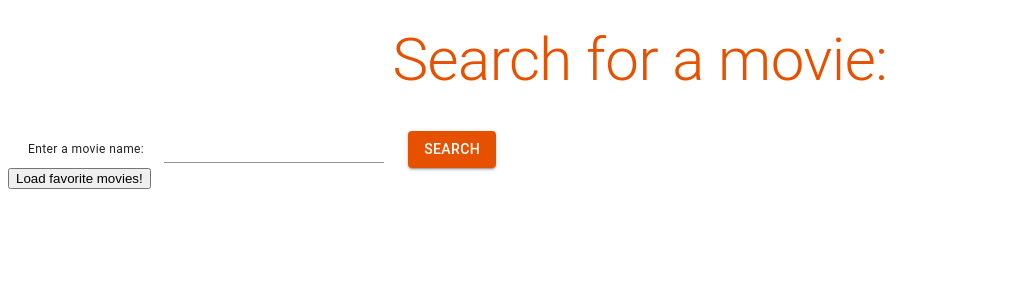
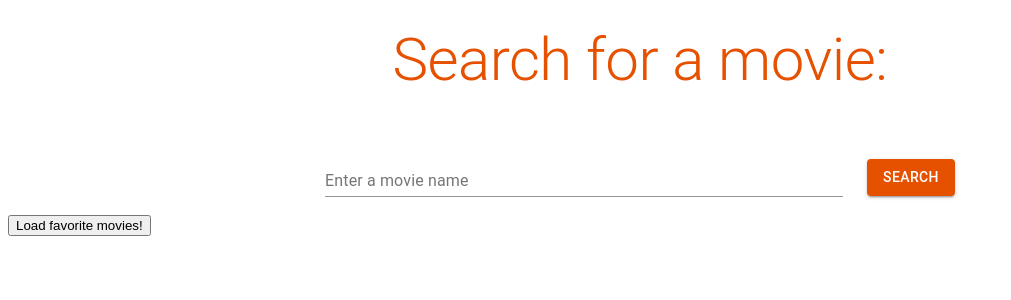
Before and after one commit to marcelo-vp/movies, a React app: page / in a window 1280 px wide. Shown: the top 300 px of the page, without its empty margins (0-1011 px from the left). Built offline with nearby package versions, Linux system fonts and the light colour scheme; the HTML template or start-up script is replaced by a standard one.

Commit message:
Upgraded the Search component layout with material UI

```diff
--- a/movies/static/src/components/Search/Search.js
+++ b/movies/static/src/components/Search/Search.js
@@ -1,5 +1,8 @@
-import React, { Component, Fragment } from 'react';
-import { Button, TextField, Typography } from '@material-ui/core';
+import React, { Component } from 'react';
+import {
+    Card, CardActions, CardContent, Button,
+    TextField, Typography
+} from '@material-ui/core';
 import Api from '../../libs/Api';
 
 class Search extends Component {
@@ -20,12 +23,12 @@ class Search extends Component {
         this.setState({ showResults: false });
 
         if (!this.state.movieName) {
-            this.setState({ placeholder: 'Fill in a name...' });
+            this.setState({ helperText: 'Fill in a name!' });
             return;
         }
 
-        if (this.state.placeholder) {
-            this.setState({ placeholder: '' });
+        if (this.state.helperText) {
+            this.setState({ helperText: '' });
         }
 
         const result = await Api.get(
@@ -69,14 +72,62 @@ class Search extends Component {
     };
     render() {
         const styles = {
-            title: {
+            container: {
+                textAlign: 'center',
+            },
+            pageTitle: {
                 margin: '24px auto 35px'
+            },
+            searchForm: {
+                padding: '18px 0',
+                width: '50%',
+                margin: '0 auto'
             },
             label: {
                 padding: '0 20px'
             },
+            searchInput: {
+                width: 'calc(100% - 114px)'
+            },
             searchButton: {
-                marginLeft: 24
+                marginLeft: 24,
+                position: 'relative',
+                top: 10
+            },
+            searchResults: {
+                display: 'block',
+                width: '90%',
+                maxWidth: 1200,
+                margin: '0 auto',
+                padding: '40px 0'
+            },
+            cardContent: {
+                display: 'flex',
+                justifyContent: 'center',
+                alignItems: 'flex-start'
+            },
+            cardMain: {
+                display: 'inline-block',
+                width: '40%',
+                padding: '20px 0',
+                textAlign: 'center'
+            },
+            cardPlot: {
+                display: 'inline-block',
+                width: '60%',
+                padding: 20,
+                textAlign: 'justify'
+            },
+            movieTitle: {
+                textTransform: 'uppercase'
+            },
+            movieImg: {
+                display: 'block',
+                margin: '24px auto 0',
+                maxWidth: '100%'
+            },
+            cardActions: {
+                justifyContent: 'flex-end'
             },
             errorImg: {
                 width: 80
@@ -84,31 +135,23 @@ class Search extends Component {
         };
 
         return (
-            <Fragment>
+            <div style={styles.container}>
                 <section>
                     <Typography
                         variant="h2"
                         align="center"
                         color="primary"
-                        style={styles.title}
+                        style={styles.pageTitle}
                     >
                         Search for a movie:
                     </Typography>
-                    <form>
-                        <Typography
-                            component="label"
-                            htmlFor="movie-name"
-                            variant="caption"
-                            color="textPrimary"
-                            style={styles.label}
-                        >
-                            Enter a movie name:
-                        </Typography>
+                    <form style={styles.searchForm}>
                         <TextField
-                            name="movie-name"
-                            placeholder={this.state.placeholder}
+                            label="Enter a movie name"
+                            helperText={this.state.helperText}
                             value={this.state.movieName}
                             onChange={this.handleMovieName}
+                            style={styles.searchInput}
                         />
                         <Button
                             variant="contained"
@@ -122,16 +165,45 @@ class Search extends Component {
                     </form>
                 </section>
                 {this.state.showResults && (
-                    <section>
-                        <h2>{this.state.movieTitle}</h2>
-                        <div><img src={this.state.movieImg}/></div>
-                        <p>{this.state.moviePlot}</p>
-                        <button onClick={this.handleAddFavorite}>
-                            Add to favorites
-                        </button>
-                        {this.state.addedToFavorites && (
-                            <p>Sucessfully added to favorites!</p>
-                        )}
+                    <section style={styles.searchResults}>
+                        <Card>
+                            <CardContent style={styles.cardContent}>
+                                <div style={styles.cardMain}>
+                                    <Typography
+                                        variant="h5"
+                                        color="secondary"
+                                        style={styles.movieTitle}
+                                    >
+                                        {this.state.movieTitle}
+                                    </Typography>
+                                    <img src={this.state.movieImg} style={styles.movieImg}/>
+                                </div>
+                                <div style={styles.cardPlot}>
+                                    <Typography
+                                        variant="body1"
+                                        color="secondary"
+                                    >
+                                        {this.state.moviePlot}
+                                    </Typography>
+                                </div>
+                            </CardContent>
+                            <CardActions style={styles.cardActions}>
+                                <Button
+                                    color="primary"
+                                    onClick={this.handleAddFavorite}
+                                >
+                                    Add to favorites
+                                </Button>
+                            </CardActions>
+                            {this.state.addedToFavorites && (
+                                <Typography
+                                    variant="h6"
+                                    color="primary"
+                                >
+                                    Sucessfully added to favorites!
+                                </Typography>
+                            )}
+                        </Card>
                     </section>
                 )}
                 {this.state.showError && (
@@ -144,7 +216,7 @@ class Search extends Component {
                         />
                     </section>
                 )}
-            </Fragment>
+            </div>
         );
     }
 }
```
Also changed, not shown: movies/static/dist/bundle.js.
